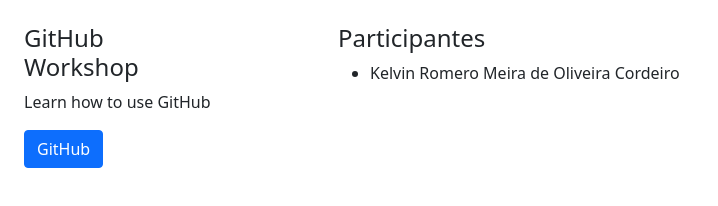
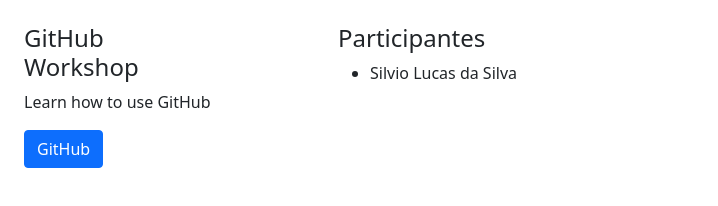
Before and after one commit to kord-ai/git-workshop, a plain HTML site: page index.html in a window 1280 px wide. Shown: the whole page, without its empty margins (0-718 px from the left). Drawn offline with nearby package versions, Linux system fonts and the light colour scheme.

Commit message:
adds Silvio Lucas da Silva

```diff
--- a/index.html
+++ b/index.html
@@ -23,7 +23,7 @@
         <main class="col-6">
             <h4>Participantes</h4>
             <ul>
-                <li>Kelvin Romero Meira de Oliveira Cordeiro</li>
+                <li>Silvio Lucas da Silva</li>
             </ul>
         </main>
     </div>
```
